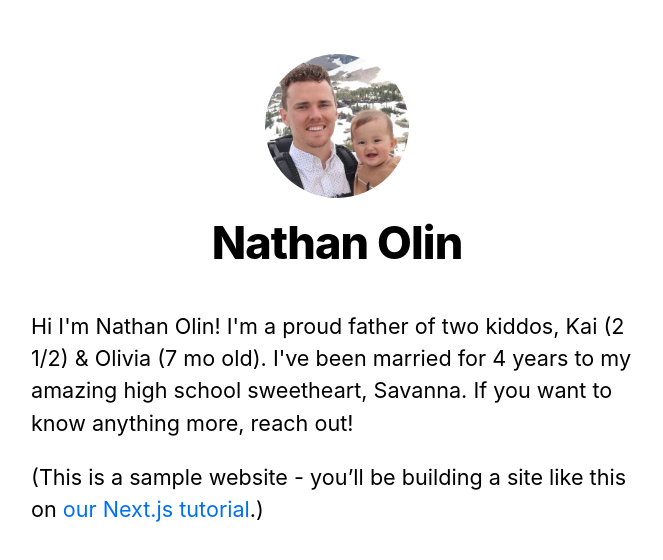
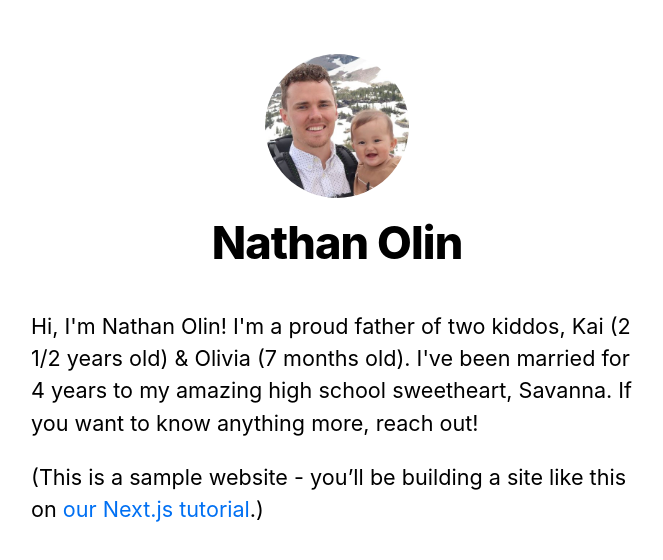
Before and after one commit to nateolin/Nathan-Olin-Portfolio, a Next.js app: page / in a window 1280 px wide. Shown: the top 560 px of the page, without its empty margins (303-966 px from the left). Built offline with nearby package versions, Linux system fonts and the light colour scheme.

Commit message:
fix: wording changes

```diff
--- a/pages/index.js
+++ b/pages/index.js
@@ -10,10 +10,10 @@ export default function Home() {
       </Head>
       <section className={utilStyles.headingMd}>
         <p>
-          Hi I'm Nathan Olin! I'm a proud father of two kiddos, Kai (2 1/2) &
-          Olivia (7 mo old). I've been married for 4 years to my amazing high
-          school sweetheart, Savanna. If you want to know anything more, reach
-          out!
+          Hi, I'm Nathan Olin! I'm a proud father of two kiddos, Kai (2 1/2
+          years old) & Olivia (7 months old). I've been married for 4 years to
+          my amazing high school sweetheart, Savanna. If you want to know
+          anything more, reach out!
         </p>
         <p>
           (This is a sample website - you’ll be building a site like this on{" "}
```
